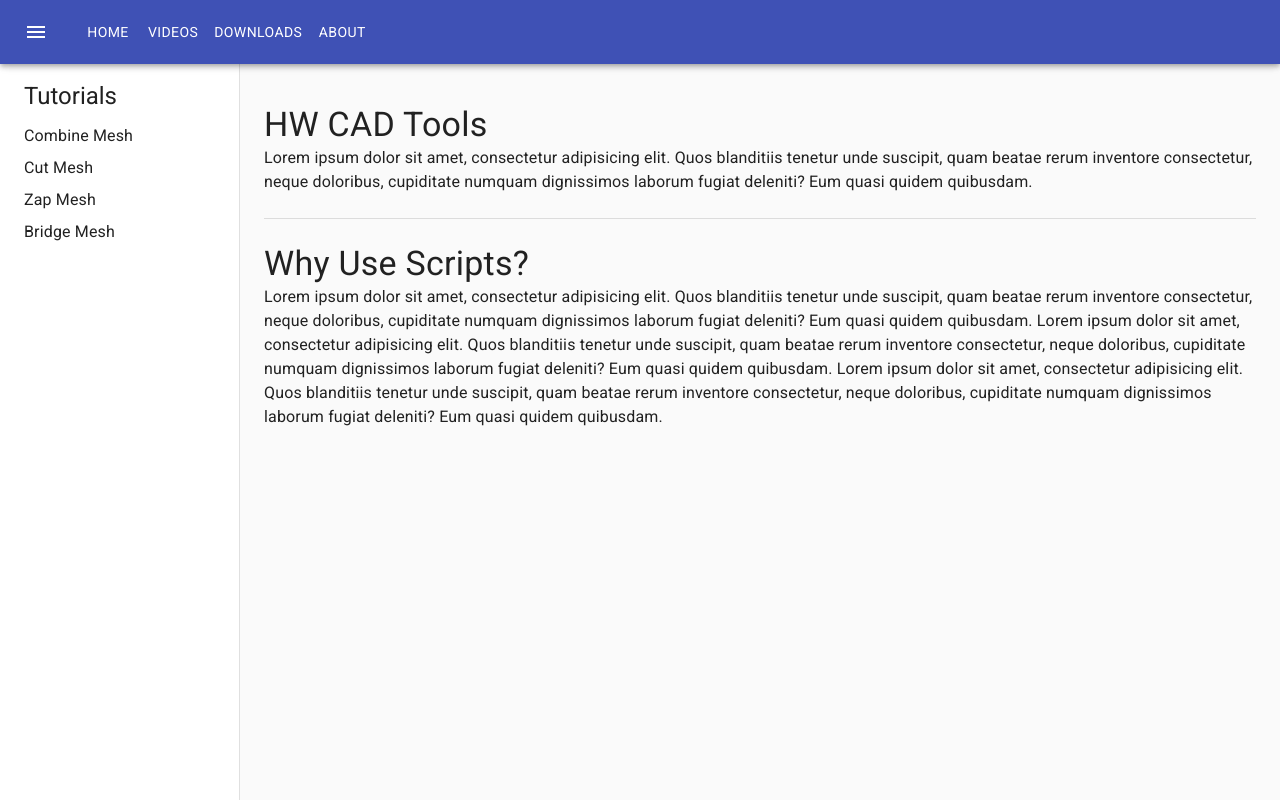
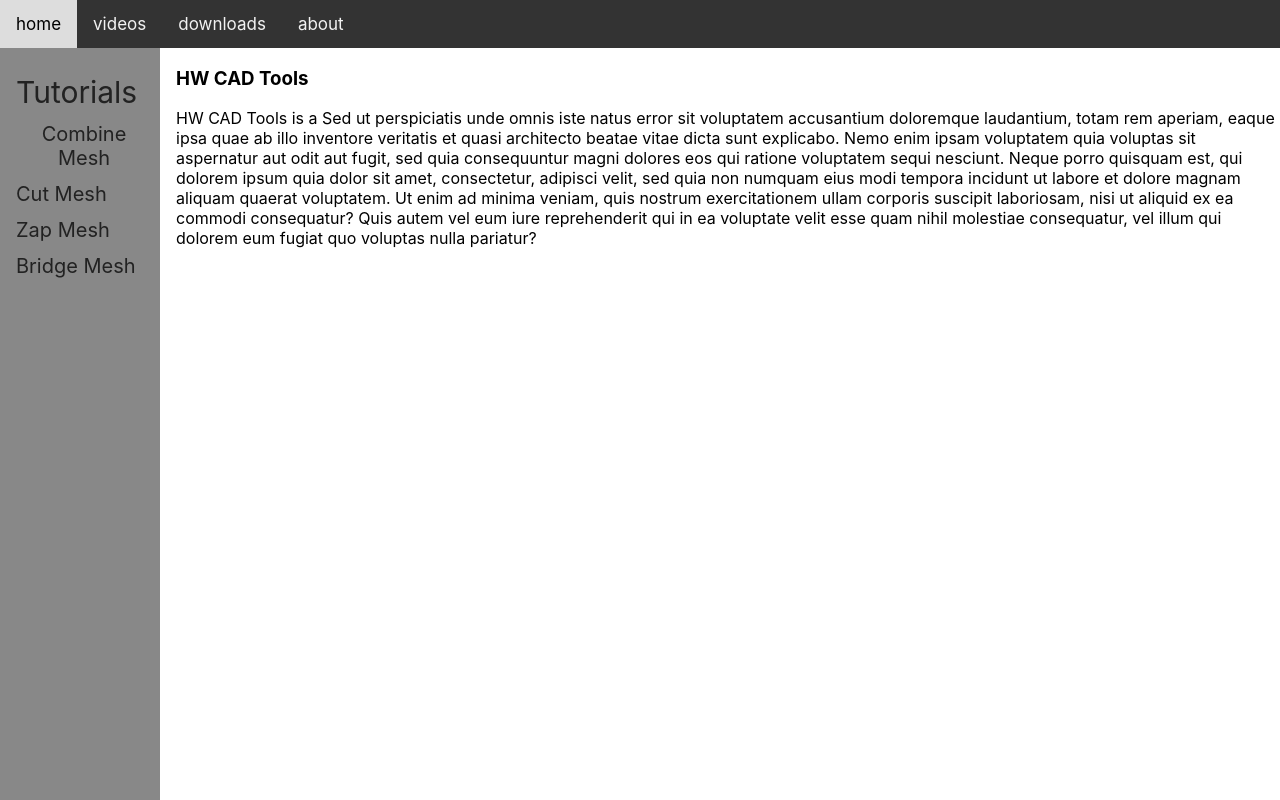
Before and after one commit to bentzen-andy/hw-cad-tools, a React (Create React App) app: page / in a window 1280 px wide. Built offline with nearby package versions, Linux system fonts and the light colour scheme.

Commit message:
rewrite top nav and side nav using my own components

```diff
--- a/public/index.html
+++ b/public/index.html
@@ -3,7 +3,10 @@
   <head>
     <meta charset="utf-8" />
     <link rel="icon" href="%PUBLIC_URL%/favicon.ico" />
-    <meta name="viewport" content="width=device-width, initial-scale=1" />
+    <meta
+      name="viewport"
+      content="width=device-width, initial-scale=1"
+    />
     <meta name="theme-color" content="#000000" />
     <meta
       name="description"
@@ -24,10 +27,12 @@
       work correctly both with client-side routing and a non-root public URL.
       Learn how to configure a non-root public URL by running `npm run build`.
     -->
-    <title>React App</title>
+    <title>HW CAD Tools</title>
   </head>
   <body>
-    <noscript>You need to enable JavaScript to run this app.</noscript>
+    <noscript
+      >You need to enable JavaScript to run this app.</noscript
+    >
     <div id="root"></div>
     <!--
       This HTML file is a template.
--- a/src/App.js
+++ b/src/App.js
@@ -1,13 +1,23 @@
-import './App.css';
-import ButtonAppBar from './components/ButtonAppBar';
-import ClippedDrawer from './components/ClippedDrawer';
-import '@fontsource/roboto';
+import "./App.css";
+import ButtonAppBar from "./components/ButtonAppBar";
+import ClippedDrawer from "./components/ClippedDrawer";
+import "@fontsource/roboto";
+import FormPropsTextFields from "./components/FormPropsTextFields";
+import Fetch from "./components/Fetch";
+import Navbar from "./components/Navbar";
+import SideNav from "./components/SideNav";
+import HomeContentBlock from "./pages/HomeContentBlock";
+import VideosContentBlock from "./pages/VideosContentBlock";
 
 function App() {
   return (
     <div className="App">
-      <ButtonAppBar />
-      <ClippedDrawer />
+      {/* <ButtonAppBar /> */}
+      {/* <ClippedDrawer /> */}
+      <Navbar />
+      <SideNav />
+      <HomeContentBlock />
+      {/* <VideosContentBlock /> */}
     </div>
   );
 }
--- /dev/null
+++ b/src/components/Fetch.js
@@ -0,0 +1,9 @@
+import React from "react";
+
+export default function Fetch({ uri }) {
+  fetch(uri)
+    .then((res) => res.json())
+    .then(console.log);
+
+  return <div className="fetch-component"></div>;
+}
--- /dev/null
+++ b/src/components/Navbar.js
@@ -0,0 +1,13 @@
+import React from "react";
+import styles from "./Navbar.module.css";
+
+export default function Navbar() {
+  return (
+    <div className={styles.topnav}>
+      <a href="#">home</a>
+      <a href="#">videos</a>
+      <a href="#">downloads</a>
+      <a href="#">about</a>
+    </div>
+  );
+}
--- /dev/null
+++ b/src/components/Navbar.module.css
@@ -0,0 +1,33 @@
+/* Add a black background color to the top navigation */
+.topnav {
+  background-color: #333;
+  overflow: hidden;
+}
+
+/* Style the links inside the navigation bar */
+.topnav a {
+  float: left;
+  display: block;
+  color: #f2f2f2;
+  text-align: center;
+  padding: 14px 16px;
+  text-decoration: none;
+  font-size: 17px;
+}
+
+/* Change the color of links on hover */
+.topnav a:hover {
+  background-color: #ddd;
+  color: black;
+}
+
+/* Add an active class to highlight the current page */
+.topnav a.active {
+  background-color: #04aa6d;
+  color: white;
+}
+
+/* Hide the link that should open and close the topnav on small screens */
+.topnav .icon {
+  display: none;
+}
--- /dev/null
+++ b/src/components/SideNav.js
@@ -0,0 +1,16 @@
+import React from "react";
+import styles from "./SideNav.module.css";
+
+export default function SideNav() {
+  return (
+    <div className={styles.sideNav}>
+      <div className={styles.container}>
+        <div className={styles.sideNav__title}>Tutorials</div>
+        <a href="#">Combine Mesh</a>
+        <a href="#">Cut Mesh</a>
+        <a href="#">Zap Mesh</a>
+        <a href="#">Bridge Mesh</a>
+      </div>
+    </div>
+  );
+}
--- /dev/null
+++ b/src/components/SideNav.module.css
@@ -0,0 +1,46 @@
+/* The sidebar menu */
+.sideNav {
+  height: 100%; /* Full-height: remove this if you want "auto" height */
+  width: 10rem; /* Set the width of the sidebar */
+  position: fixed; /* Fixed Sidebar (stay in place on scroll) */
+  z-index: 1; /* Stay on top */
+  top: 48px; /* Stay at the top */
+  left: 0;
+  background-color: #888; /* Black */
+  overflow-x: hidden; /* Disable horizontal scroll */
+  padding-top: 20px;
+}
+
+.sideNav__title {
+  padding: 6px 8px 6px 16px;
+  text-decoration: none;
+  font-size: 30px;
+  color: #222;
+  float: left;
+  display: block;
+}
+
+/* The navigation menu links */
+.sideNav a {
+  padding: 6px 8px 6px 16px;
+  text-decoration: none;
+  font-size: 20px;
+  color: #222;
+  float: left;
+  display: block;
+}
+
+/* When you mouse over the navigation links, change their color */
+.sideNav a:hover {
+  color: #f1f1f1;
+}
+
+/* On smaller screens, where height is less than 450px, change the style of the sidebar (less padding and a smaller font size) */
+@media screen and (max-height: 450px) {
+  .sideNav {
+    padding-top: 15px;
+  }
+  .sideNav a {
+    font-size: 18px;
+  }
+}
--- /dev/null
+++ b/src/pages/HomeContentBlock.js
@@ -0,0 +1,27 @@
+import React from "react";
+import styles from "./HomeContentBlock.module.css";
+
+export default function HomeContentBlock() {
+  return (
+    <div className={styles.homeContentBlock}>
+      <h3>HW CAD Tools</h3>
+      <p>
+        HW CAD Tools is a Sed ut perspiciatis unde omnis iste natus
+        error sit voluptatem accusantium doloremque laudantium, totam
+        rem aperiam, eaque ipsa quae ab illo inventore veritatis et
+        quasi architecto beatae vitae dicta sunt explicabo. Nemo enim
+        ipsam voluptatem quia voluptas sit aspernatur aut odit aut
+        fugit, sed quia consequuntur magni dolores eos qui ratione
+        voluptatem sequi nesciunt. Neque porro quisquam est, qui
+        dolorem ipsum quia dolor sit amet, consectetur, adipisci
+        velit, sed quia non numquam eius modi tempora incidunt ut
+        labore et dolore magnam aliquam quaerat voluptatem. Ut enim ad
+        minima veniam, quis nostrum exercitationem ullam corporis
+        suscipit laboriosam, nisi ut aliquid ex ea commodi
+        consequatur? Quis autem vel eum iure reprehenderit qui in ea
+        voluptate velit esse quam nihil molestiae consequatur, vel
+        illum qui dolorem eum fugiat quo voluptas nulla pariatur?
+      </p>
+    </div>
+  );
+}
--- /dev/null
+++ b/src/pages/HomeContentBlock.module.css
@@ -0,0 +1,13 @@
+.homeContentBlock {
+  /* padding-left: 165px; */
+  padding-left: 11rem;
+}
+
+h3 {
+  display: block;
+  text-align: left;
+}
+
+p {
+  text-align: left;
+}
--- /dev/null
+++ b/src/pages/VideosContentBlock.js
@@ -0,0 +1,17 @@
+import React from "react";
+import styles from "./VideosContentBlock.module.css";
+
+export default function VideosContentBlock() {
+  return (
+    <div className={styles.videosContentBlock}>
+      <i>[video thumbnail here]</i>
+      <i>[video thumbnail here]</i>
+      <i>[video thumbnail here]</i>
+      <i>[video thumbnail here]</i>
+      <i>[video thumbnail here]</i>
+      <i>[video thumbnail here]</i>
+      <i>[video thumbnail here]</i>
+      <i>[video thumbnail here]</i>
+    </div>
+  );
+}
--- /dev/null
+++ b/src/pages/VideosContentBlock.module.css
@@ -0,0 +1,8 @@
+.videosContentBlock {
+  padding-left: 11rem;
+  text-align: left;
+}
+
+i {
+  padding: 1rem;
+}
```
Also changed, not shown: src/components/FormPropsTextFields.js (+29 -9 lines).
